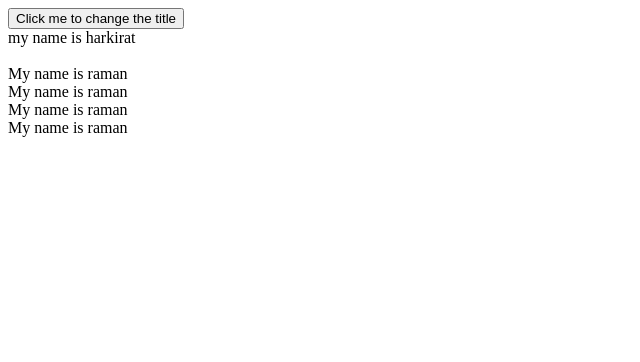
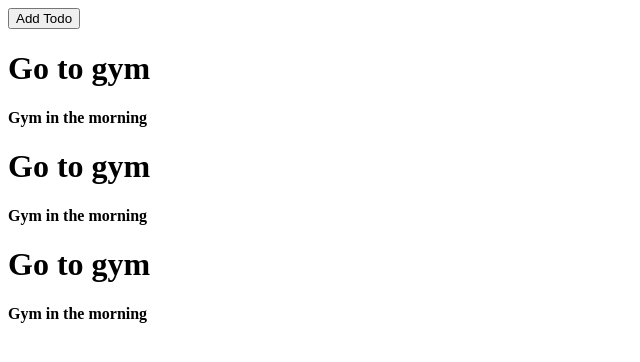
Before and after one commit to junaidahmed-One/Cohort-in-class-coding, a React (Vite) app in the folder week-6/react-deep-dive/: page / in a window 1280 px wide. Shown: the top 362 px of the page, without its empty margins (0-640 px from the left). Built offline with nearby package versions, Linux system fonts and the light colour scheme.

Commit message:
learnt about key in the component

```diff
--- a/week-6/react-deep-dive/src/App.jsx
+++ b/week-6/react-deep-dive/src/App.jsx
@@ -1,28 +1,58 @@
 import { useState } from "react";
 import { memo } from "react";
 
+let counter = 4;
 function App() {
-	const [firstTitle, setFirstTitle] = useState("my name is harkirat");
+	const [todos, setTodos] = useState([
+		{
+			id: 1,
+			title: "Go to gym",
+			description: "Gym in the morning",
+		},
+		{
+			id: 2,
+			title: "Go to gym",
+			description: "Gym in the morning",
+		},
+		{
+			id: 3,
+			title: "Go to gym",
+			description: "Gym in the morning",
+		},
+	]);
 
-	function changeTitle() {
-		setFirstTitle("My name is " + Math.random());
+	function addTodo() {
+		setTodos([
+			...todos,
+			{
+				id: counter++,
+				title: Math.random(),
+				description: Math.random(),
+			},
+		]);
 	}
 
 	return (
 		<div>
-			<button onClick={changeTitle}>Click me to change the title</button>
-			<Header title={firstTitle} />
-			<br />
-			<Header title="My name is raman" />
-			<Header title="My name is raman" />
-			<Header title="My name is raman" />
-			<Header title="My name is raman" />
+			<button onClick={addTodo}>Add Todo</button>
+			{todos.map((todo) => (
+				<Todo
+					key={todo.id}
+					title={todo.title}
+					description={todo.description}
+				></Todo>
+			))}
 		</div>
 	);
 }
 
-const Header = memo(function ({ title }) {
-	return <div>{title}</div>;
-});
+function Todo({ title, description }) {
+	return (
+		<div>
+			<h1>{title}</h1>
+			<h4>{description}</h4>
+		</div>
+	);
+}
 
 export default App;
```
